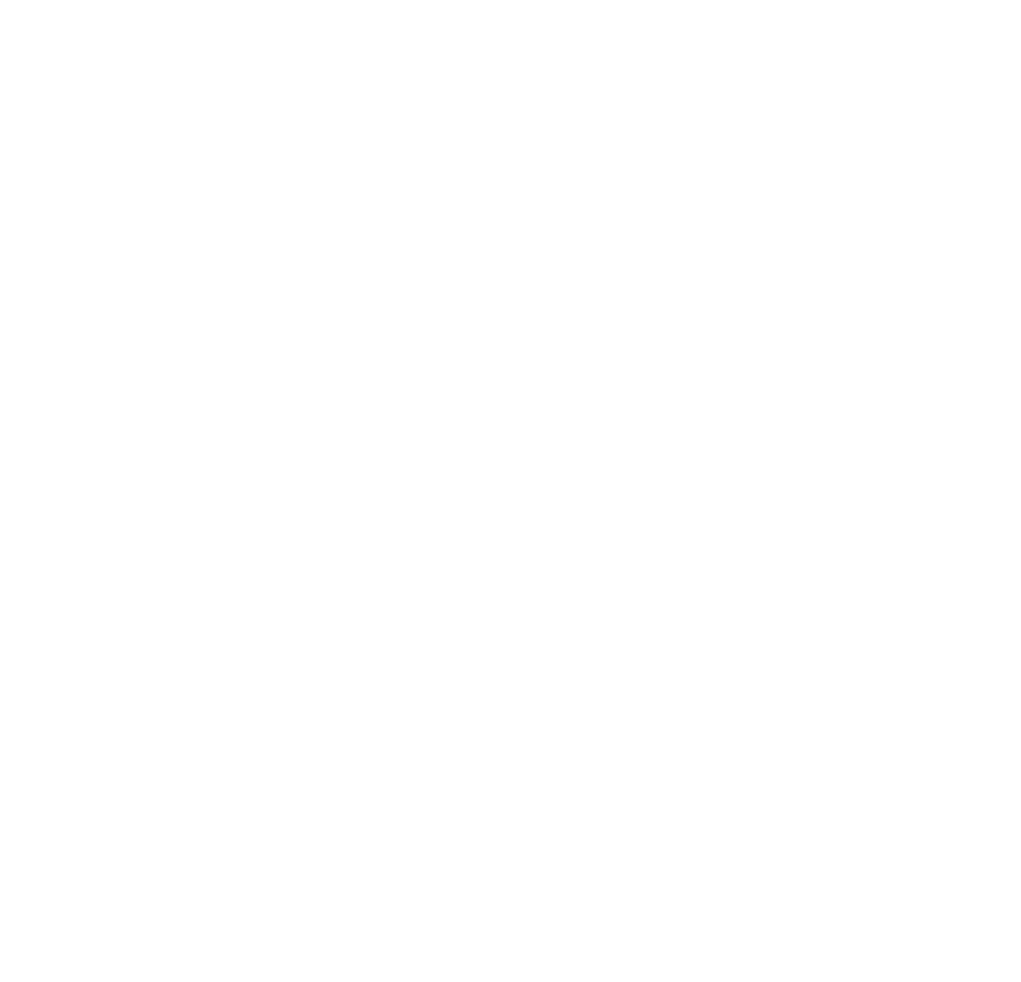
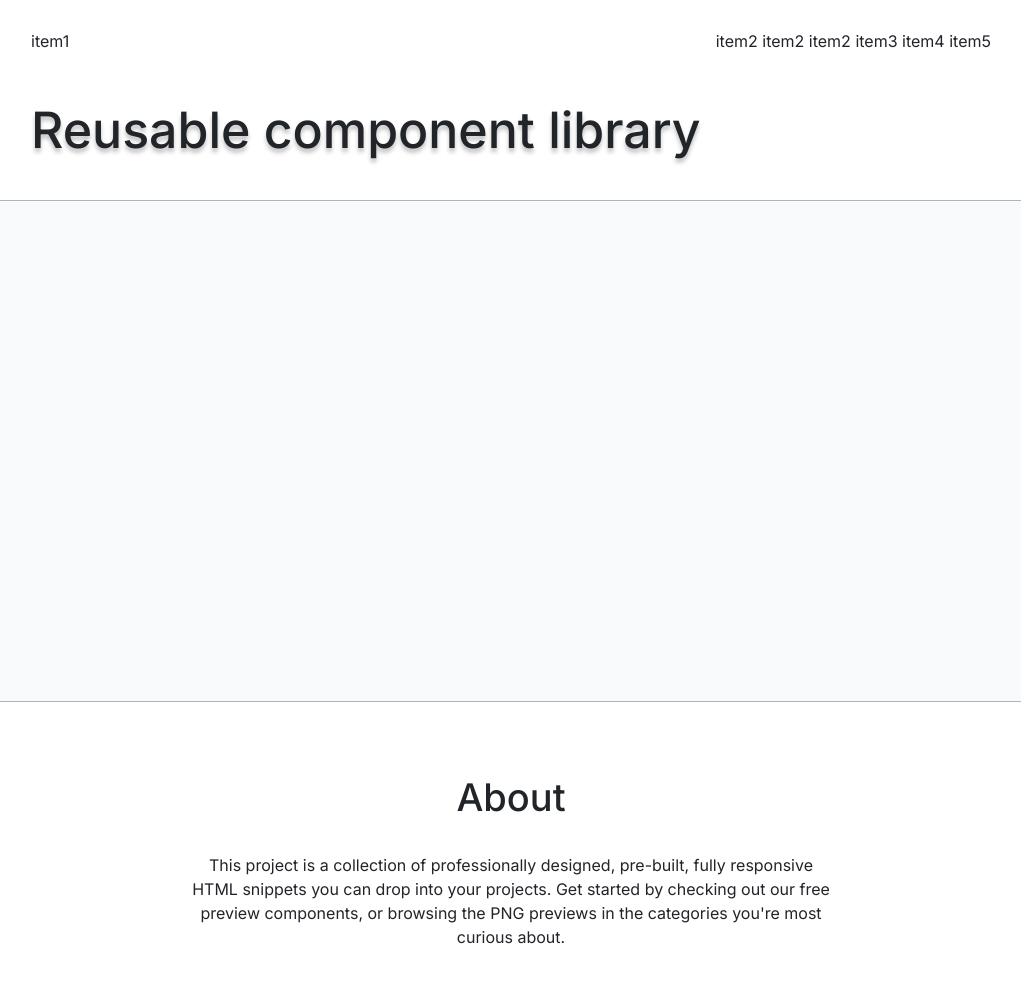
Before and after one commit to js-tasks-ru/htmlcss-20230530_avksntv, a website: page index.html in a window 1280 px wide. Shown: the whole page, without its empty margins (129-1150 px from the left). Before the commit the page ends 800 px from the top, so only its background shows below. Drawn offline with nearby package versions, Linux system fonts and the light colour scheme.

Commit message:
create main page

```diff
--- a/assets/css/main.css
+++ b/assets/css/main.css
@@ -1,5 +1,9 @@
 @import '../fonts/fonts.css';
 @import '../../node_modules/normalize.css/normalize.css';
+@import '../../components/content/content.css';
+@import '../../components/footer/footer.css';
+@import '../../components/header/header.css';
+@import '../../components/page/page.css';
 
 :root {
   --white: #ffffff;
@@ -12,6 +16,7 @@
   --grey-2: #dde2e5;
   --grey-3: #acb5bd;
   --grey-4: #495057;
+  --bgmain: #f9fafc;
 
   --error: var(--red);
   --success: var(--blue);
@@ -21,5 +26,5 @@
 }
 
 * {
-  font-family: 'Roboto', sans-serif;
+  font-family: 'Inter', sans-serif;
 }
--- a/assets/fonts/fonts.css
+++ b/assets/fonts/fonts.css
@@ -1 +1,2 @@
 @import url('https://fonts.googleapis.com/css2?family=Roboto:ital,wght@0,100;0,300;0,400;0,500;0,700;0,900;1,100;1,300;1,400;1,500;1,700;1,900&display=swap');
+@import url('https://fonts.googleapis.com/css2?family=Inter:wght@400;500&display=swap');
--- /dev/null
+++ b/components/content/content.css
@@ -0,0 +1,4 @@
+.content {
+  height: 500px;
+  background: var(--bgmain);
+}
--- /dev/null
+++ b/components/footer/footer.css
@@ -0,0 +1,18 @@
+.footer {
+  text-align: center;
+  border-top: 1px solid var(--grey-3);
+}
+.footer__title {
+  margin-top: 71px;
+  margin-bottom: 32px;
+  font-weight: 500;
+  font-size: 38px;
+  line-height: 48px;
+}
+.footer__description {
+  margin: auto;
+  margin-bottom: 136px;
+  font-weight: 400;
+  font-size: 16px;
+  line-height: 24px;
+}
--- /dev/null
+++ b/components/header/header.css
@@ -0,0 +1,22 @@
+.header {
+  border-bottom: 1px solid var(--grey-3);
+}
+.header__menu {
+  height: 34px;
+  margin-top: 24px;
+  margin-left: 160px;
+  margin-right: 160px;
+  display: flex;
+  justify-content: space-between;
+  align-items: center;
+}
+.header__title {
+  margin-top: 40px;
+  margin-bottom: 38px;
+  margin-left: 160px;
+  font-weight: 500;
+  font-size: 50px;
+  line-height: 64px;
+  color: #212429;
+  text-shadow: 0px 4px 4px rgba(0, 0, 0, 0.25);
+}
--- /dev/null
+++ b/components/page/page.css
@@ -0,0 +1,4 @@
+.page {
+  background: var(--white);
+  color: var(--black);
+}
--- a/index.html
+++ b/index.html
@@ -1,10 +1,39 @@
 <!DOCTYPE html>
 <!-- Главная страница -->
 <html lang="ru">
-    <head>
-        <link rel="stylesheet" href="./assets/css/main.css">
-    </head>
-    <body>
+  <head>
+    <link rel="stylesheet" href="./assets/css/main.css" />
+  </head>
+  <body>
+    <div class="page">
+      <header class="header">
+        <div class="header__menu">
+          <span class="header__item1">item1</span>
+          <div>
+            <span class="header__item2">item2</span>
+            <span class="header__item3">item2</span>
+            <span class="header__item4">item2</span>
+            <span class="header__item5">item3</span>
+            <span class="header__item6">item4</span>
+            <span class="header__item7">item5</span>
+          </div>
+        </div>
 
-    </body>
+        <h1 class="header__title">Reusable component library</h1>
+      </header>
+      <main class="content"></main>
+      <footer class="footer">
+        <h2 class="footer__title">About</h2>
+        <p class="footer__description">
+          This project is a collection of professionally designed, pre-built,
+          fully responsive <br />
+          HTML snippets you can drop into your projects. Get started by checking
+          out our free <br />
+          preview components, or browsing the PNG previews in the categories
+          you're most <br />
+          curious about.
+        </p>
+      </footer>
+    </div>
+  </body>
 </html>
```
